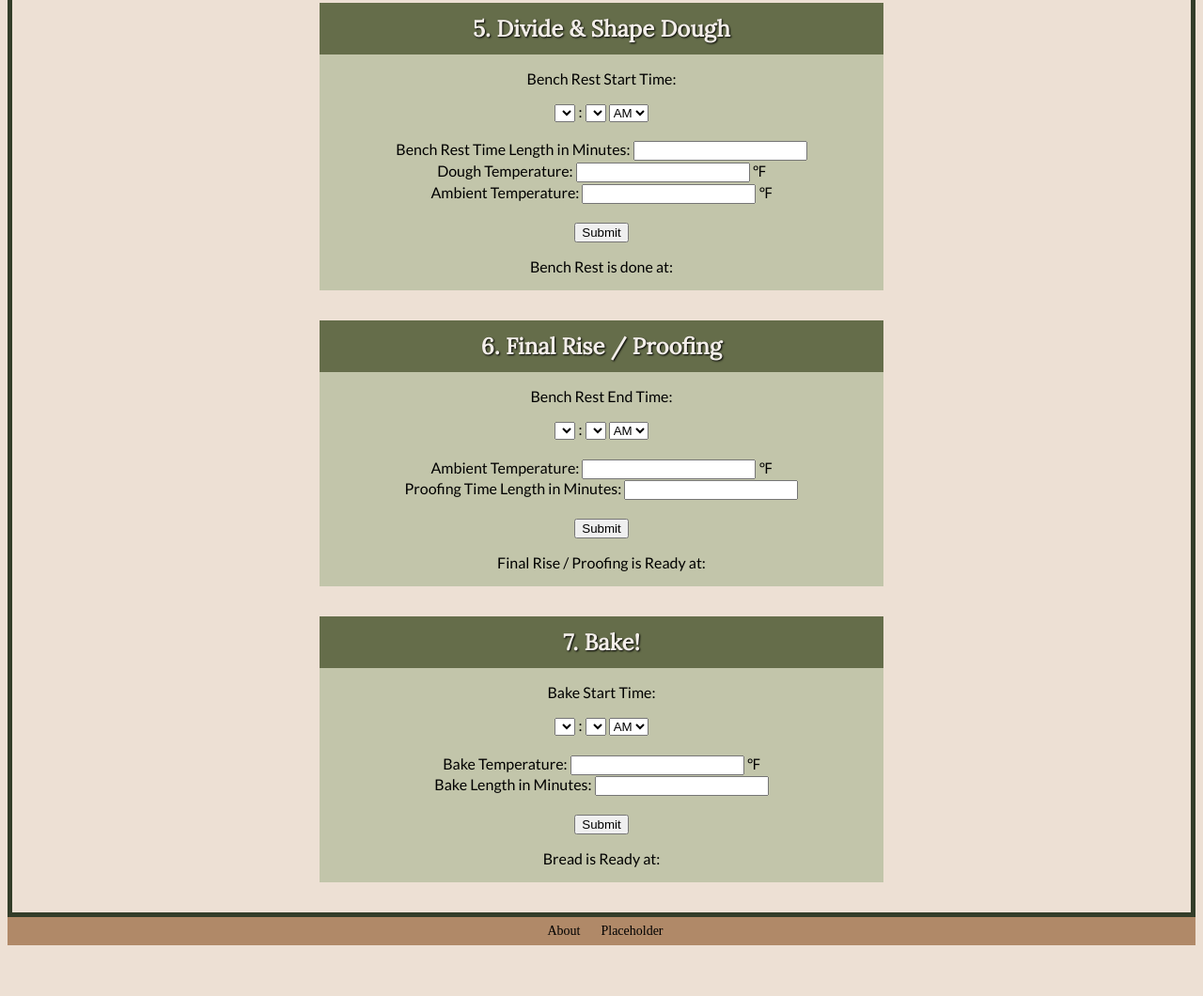
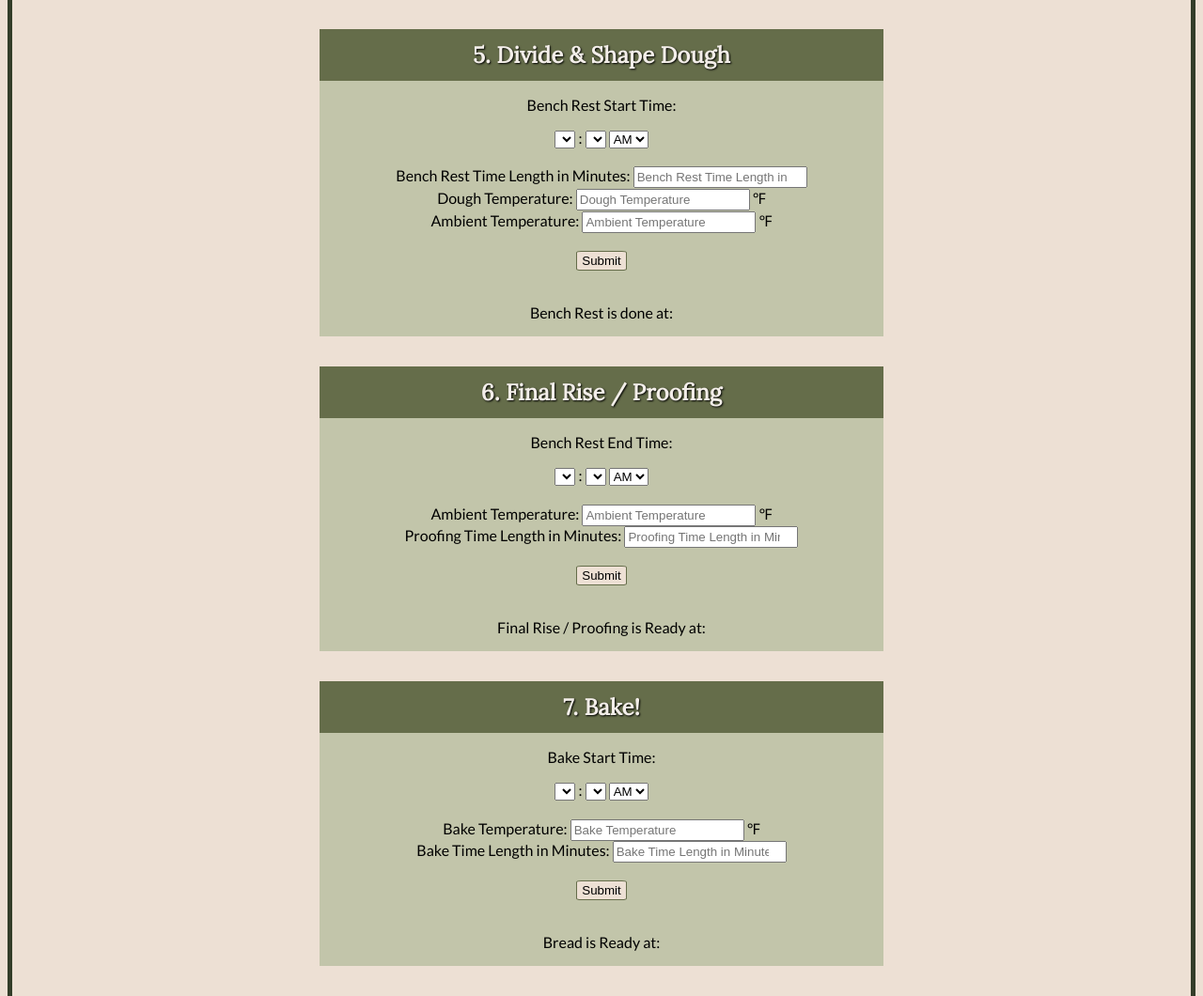
Before and after one commit to K-league/breadr, a plain HTML site: page index.html in a window 1280 px wide. Shown: the part 1482-2542 px from the top of the page at 94% size. Before the commit the page ends 2496 px from the top, so only its background shows below. Drawn offline with nearby package versions, Linux system fonts and the light colour scheme.

Commit message:
style buttons, add placeholders

```diff
--- a/index.html
+++ b/index.html
@@ -57,7 +57,7 @@
                 <select id="starterAMPM">
                     <option value="am">AM</option>
                     <option value="pm">PM</option>
-                </select><br>
+                </select><br><br>
                 <label for="waterTempStarter">Water Temperature:</label>
                     <input type="number" id="waterTempStarter" name="waterTempStarter" placeholder="Water Temperature"> &#8457;<br>
                 <label for="ambientTempStarter">Ambient Temperature:</label>
@@ -72,12 +72,6 @@
                 <p>Time Leaven Mixed:</p>
                 <select id="leavenMixedHours"></select> : <select id="leavenMixedMinutes"></select>
                 <select id="leavenMixedAMPM">
-                    <option value="am">AM</option>
-                    <option value="pm">PM</option>
-                </select><br>
-                <p>Feeding Time:</p>
-                <select id="feedingHours"></select> : <select id="feedingMinutes"></select>
-                <select id="feedingAMPM">
                     <option value="am">AM</option>
                     <option value="pm">PM</option>
                 </select><br><br>
@@ -132,11 +126,11 @@
                     <option value="pm">PM</option>
                 </select><br><br>
                 <label for="benchRestLengthTime">Bench Rest Time Length in Minutes:</label>
-                    <input type="number" name="benchRestLengthTime" id="benchRestLengthTime"><br>
+                    <input type="number" name="benchRestLengthTime" id="benchRestLengthTime" placeholder="Bench Rest Time Length in Minutes"><br>
                 <label for="shapeDoughTemp">Dough Temperature:</label>
-                    <input type="number" name="shapeDoughTemp" id="shapeDoughTemp"> &#8457;<br>
+                    <input type="number" name="shapeDoughTemp" id="shapeDoughTemp" placeholder="Dough Temperature"> &#8457;<br>
                 <label for="shapeDoughAmbientTemp">Ambient Temperature:</label>
-                    <input type="number" name="shapeDoughAmbientTemp" id="shapeDoughAmbientTemp"> &#8457;<br><br>
+                    <input type="number" name="shapeDoughAmbientTemp" id="shapeDoughAmbientTemp" placeholder="Ambient Temperature"> &#8457;<br><br>
                 <input class="submit-btn" type="submit" value="Submit" id="benchRestButton"><br>
                 <p id="benchRestReadyTime">Bench Rest is done at:</p>
             </div>
@@ -150,9 +144,9 @@
                     <option value="pm">PM</option>
                 </select><br><br>
                 <label for="proofingAmbientTemp">Ambient Temperature:</label>
-                    <input type="number" name="proofingAmbientTemp" id="proofingAmbientTemp"> &#8457;<br>
+                    <input type="number" name="proofingAmbientTemp" id="proofingAmbientTemp" placeholder="Ambient Temperature"> &#8457;<br>
                 <label for="proofingTimeLength">Proofing Time Length in Minutes:</label>
-                    <input type="number" name="proofingTimeLength" id="proofingTimeLength"><br><br>
+                    <input type="number" name="proofingTimeLength" id="proofingTimeLength" placeholder="Proofing Time Length in Minutes"><br><br>
                 <input class="submit-btn" type="submit" value="Submit" id="proofingButton"><br>
                 <p id="proofingReadyTime">Final Rise / Proofing is Ready at:</p>
             </div>
@@ -166,9 +160,9 @@
                     <option value="pm">PM</option>
                 </select><br><br>
                 <label>Bake Temperature:</label>
-                    <input type="number" name="bakeTemp" id="bakeTemp"> &#8457;<br>
-                <label for="bakeLengthTime">Bake Length in Minutes:</label>
-                    <input type="number" name="bakeLengthTime" id="bakeLengthTime"><br><br>
+                    <input type="number" name="bakeTemp" id="bakeTemp" placeholder="Bake Temperature"> &#8457;<br>
+                <label for="bakeLengthTime">Bake Time Length in Minutes:</label>
+                    <input type="number" name="bakeLengthTime" id="bakeLengthTime" placeholder="Bake Time Length in Minutes"><br><br>
                 <input class="submit-btn" type="submit" value="Submit" id="bakeButton"><br>
                 <p id="breadReadyTime">Bread is Ready at:</p>
             </div>
--- a/style.css
+++ b/style.css
@@ -44,6 +44,23 @@ a {
     margin: 0;
 }
 
+.submit-btn {
+    background-color: #EDE0D4;
+    border: 1px solid #656D4A;
+    border-radius: 10%;
+    padding: 2px 5px;
+    text-align: center;
+    display: block;
+    margin: auto;
+}
+
+.submit-btn:hover {
+    background-color: #CCA37B;
+}
+
+input {
+    padding: 2px;
+}
 
 .footer {
     background-color: #B08968;
```
